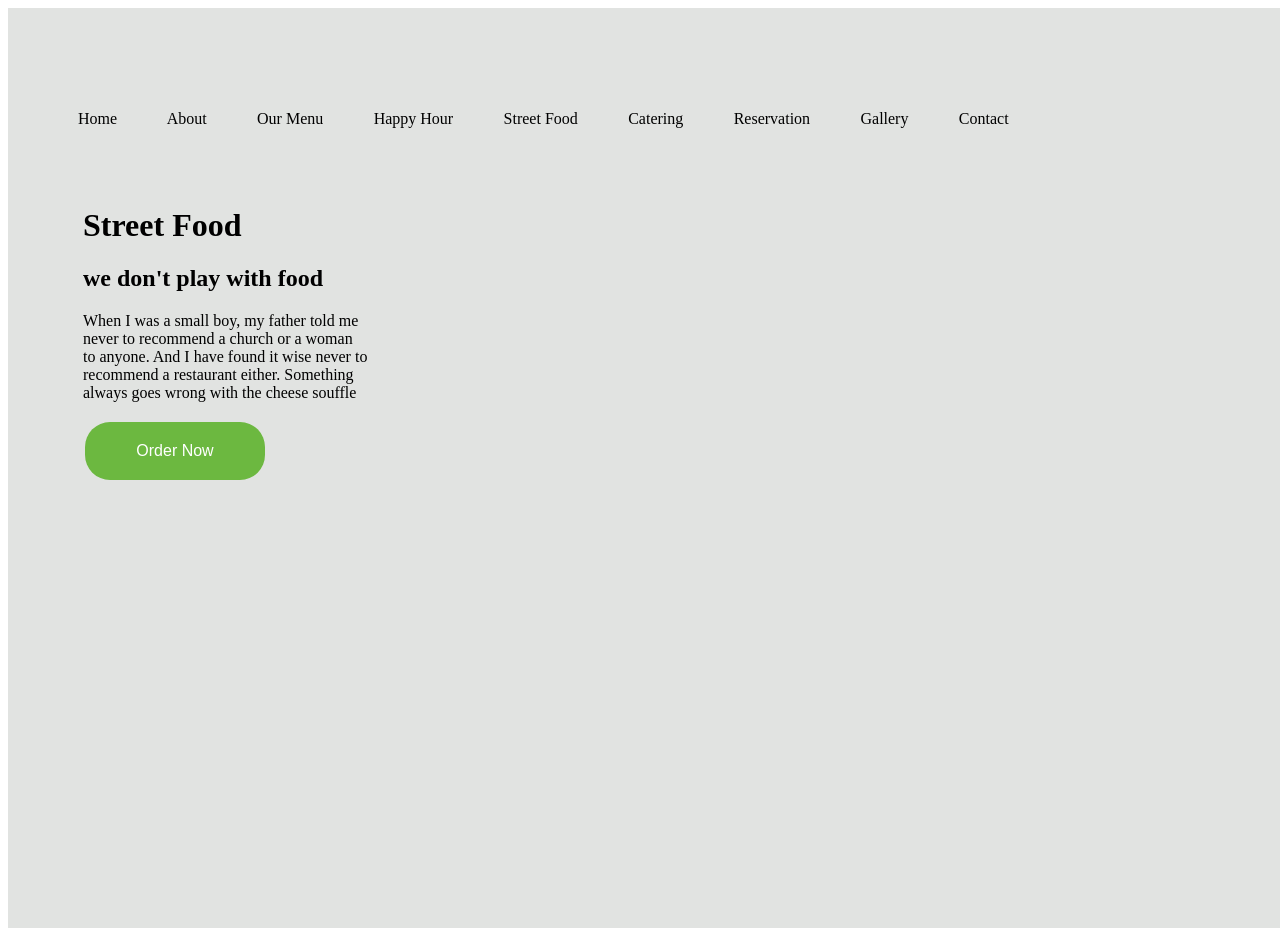
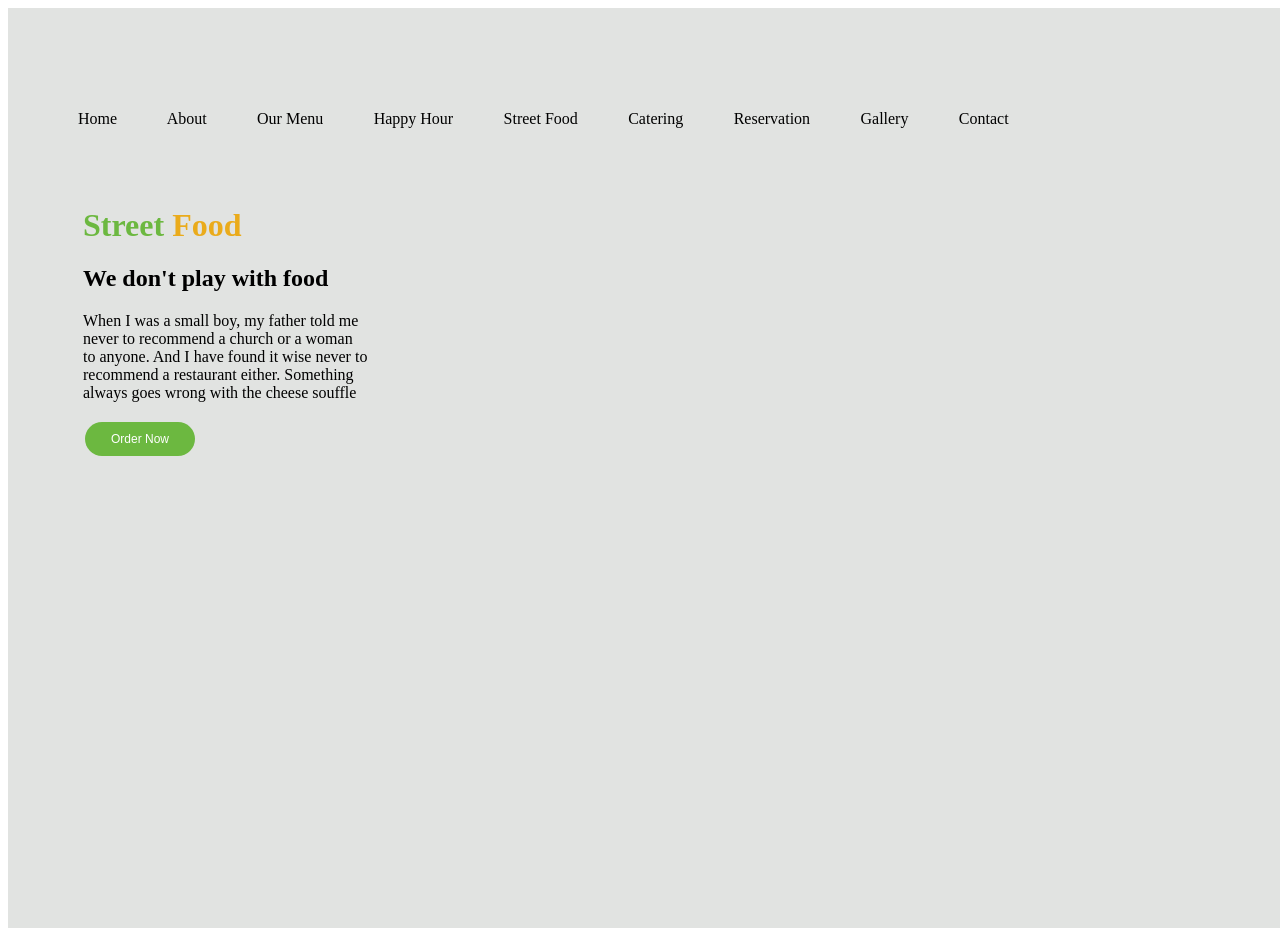
Before and after one commit to kimutaimeshack/FarewayStreetFood, a plain HTML site: page index.html in a window 1280 px wide. Shown: the top 928 px of the page. Drawn offline with Linux system fonts and the light colour scheme.

Commit message:
change the color of h1 of StreetFood

```diff
--- a/index.html
+++ b/index.html
@@ -22,8 +22,8 @@
           </nav>
 
           <div class="first">
-              <h1>Street <span>Food</span></h1>
-              <h2>we don't play with food</h2>
+              <h1><span id="span1">Street</span> <span>Food</span></h1>
+              <h2>We don't play with food</h2>
               <p>When I was a small boy, my father told me never to recommend
               a church or a woman to anyone. And I have found it wise never to recommend
             a restaurant either. Something always goes wrong with the cheese souffle</p>
--- a/style.css
+++ b/style.css
@@ -25,19 +25,26 @@ nav {
   box-sizing: content-box;
 }
 
+
+span{
+  color: #EAAB1B;
+}
+#span1{
+  color: #6CB840;
+}
 .button1 {
   background-color: #6CB840;
   border: none;
   color: white;
-  padding: 20px;
+  padding: 10px;
   text-align: center;
   text-decoration: none;
   display: inline-block;
-  font-size: 16px;
+  font-size: 12px;
   margin: 4px 2px;
   cursor: pointer;
-  border-radius: 25px 25px;
-  width: 180px;
+  border-radius: 30px 30px;
+  width: 110px;
 }
 
 
```
